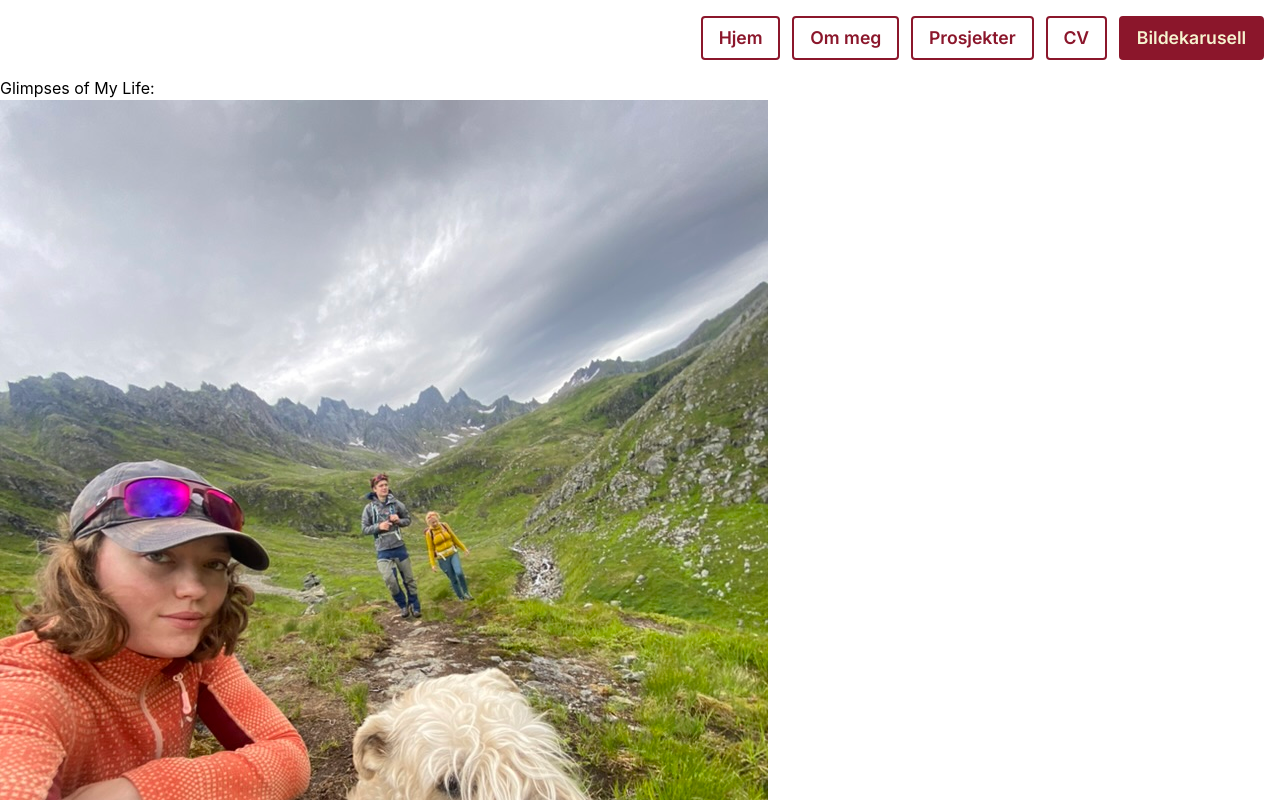
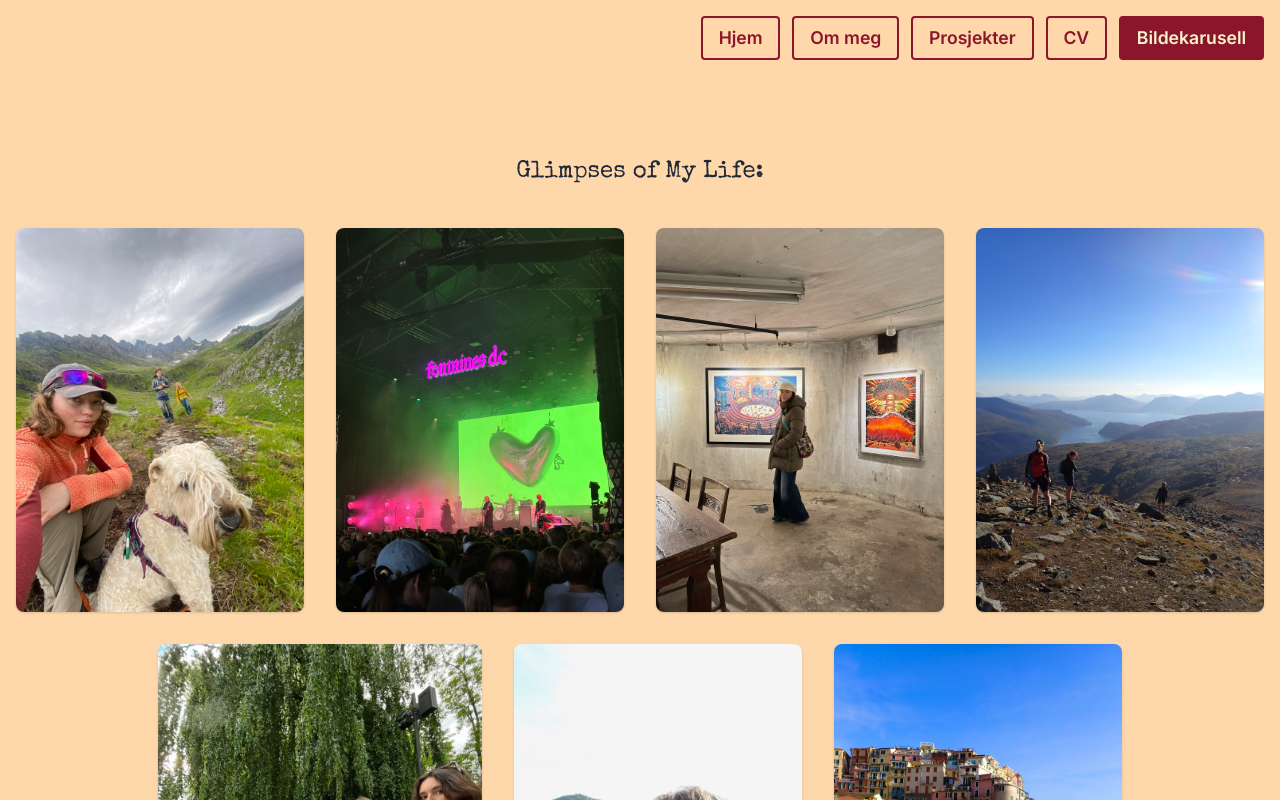
Before and after one commit to aurorakennedy/hjemmesnekk, a React (Vite) app: page /photoAlbum in a window 1280 px wide. Shown: the top 800 px of the page. Built offline with nearby package versions, Linux system fonts and the light colour scheme; a web font is replaced by a local one.

Commit message:
change remaining tailwind to css - list, kniting and photoalbum

```diff
--- /dev/null
+++ b/src/components/List.css
@@ -0,0 +1,31 @@
+.list {
+  font-family: "Quicksand", sans-serif;
+  text-align: center;
+}
+
+.list-items {
+  display: flex;
+  flex-direction: row;
+  flex-wrap: wrap;
+  justify-content: center;
+  gap: 2rem;
+}
+
+.list-link {
+  color: inherit;
+  text-decoration: inherit;
+}
+
+.list-link:hover {
+  color: #db2777;
+}
+
+.list-img {
+  border-radius: 0.5rem;
+  object-fit: cover;
+}
+
+.list-img-default {
+  height: 24rem;
+  width: 18rem;
+}
--- a/src/components/List.tsx
+++ b/src/components/List.tsx
@@ -1,3 +1,5 @@
+import "./List.css";
+
 interface List {
   url?: string;
   navn?: string;
@@ -11,16 +13,14 @@ interface ListProps {
 
 function List({ items, imgClassName }: ListProps) {
   return (
-    <div className="font-quicksand text-center">
-      <ul className="flex flex-row flex-wrap justify-center gap-8">
+    <div className="list">
+      <ul className="list-items">
         {items.map((item, index) => (
           <li key={index}>
-            <a className="hover:text-pink-600 " href={item.url}>
+            <a className="list-link" href={item.url}>
               {item.navn}
               <img
-                className={`${
-                  imgClassName ?? "h-96 w-72"
-                } rounded-lg object-cover`}
+                className={`list-img ${imgClassName ?? "list-img-default"}`}
                 src={item.bilde}
                 alt={`Bilde av ${item.navn}`}
               />
--- /dev/null
+++ b/src/pages/Kniting.css
@@ -0,0 +1,17 @@
+.kniting {
+  min-height: 100vh;
+  background: #fed7aa;
+}
+
+.kniting-content {
+  padding-bottom: 3rem;
+}
+
+.kniting-title {
+  font-family: "Quicksand", sans-serif;
+  font-size: 1.5rem;
+  line-height: 2rem;
+  text-align: center;
+  color: #1f2937;
+  padding-top: 2.5rem;
+}
--- a/src/pages/Kniting.tsx
+++ b/src/pages/Kniting.tsx
@@ -1,3 +1,4 @@
+import "./Kniting.css";
 import List from "../components/List";
 import Navbar from "../components/Navbar";
 
@@ -13,16 +14,11 @@ const Kniting = () => {
   ];
 
   return (
-    <div className=" min-h-screen bg-orange-200">
+    <div className="kniting">
       <Navbar />
-      <div>
-        <h1 className="text-2xl text-center text-gray-800 pt-10 font-quicksand">
-          {" "}
-          Some of my knitting:
-        </h1>
+      <div className="kniting-content">
+        <h1 className="kniting-title">Some of my knitting:</h1>
         <List items={knittingData} />
-        <br /> <br />
-        <br />
       </div>
     </div>
   );
--- /dev/null
+++ b/src/pages/PhotoAlbum.css
@@ -0,0 +1,26 @@
+.photo-album {
+  min-height: 100vh;
+  background: #fed7aa;
+}
+
+.photo-album-content {
+  padding-bottom: 3rem;
+}
+
+.photo-album-title {
+  font-family: "Special Elite", system-ui;
+  font-size: 1.5rem;
+  line-height: 2rem;
+  text-align: center;
+  color: #1f2937;
+  padding-top: 2.5rem;
+  margin: 2.5rem;
+}
+
+.photo-album-img {
+  max-height: 24rem;
+  width: auto;
+  box-shadow:
+    0 1px 3px 0 rgb(0 0 0 / 0.1),
+    0 1px 2px -1px rgb(0 0 0 / 0.1);
+}
--- a/src/pages/PhotoAlbum.tsx
+++ b/src/pages/PhotoAlbum.tsx
@@ -1,5 +1,6 @@
 import List from "../components/List";
 import Navbar from "../components/Navbar";
+import "./PhotoAlbum.css";
 
 function shuffleArray<T>(array: T[]): T[] {
   return [...array].sort(() => Math.random() - 0.5);
@@ -44,21 +45,14 @@ const PhotoAlbum = () => {
   const shuffledPhotos = shuffleArray(photoAlbumData);
 
   return (
-    <div className=" min-h-screen bg-orange-200">
+    <div className="photo-album">
       <Navbar />
-      <div>
-        <h1 className="text-2xl text-center text-gray-800 pt-10 font-typewriter m-10">
-          {" "}
-          Glimpses of My Life:
-        </h1>
-        <List
-          items={shuffledPhotos}
-          imgClassName="max-h-96 w-auto rounded-lg shadow"
-        />
-        <br /> <br />
-        <br />
+      <div className="photo-album-content">
+        <h1 className="photo-album-title">Glimpses of My Life:</h1>
+        <List items={shuffledPhotos} imgClassName="photo-album-img" />
       </div>
     </div>
   );
 };
+
 export default PhotoAlbum;
```
